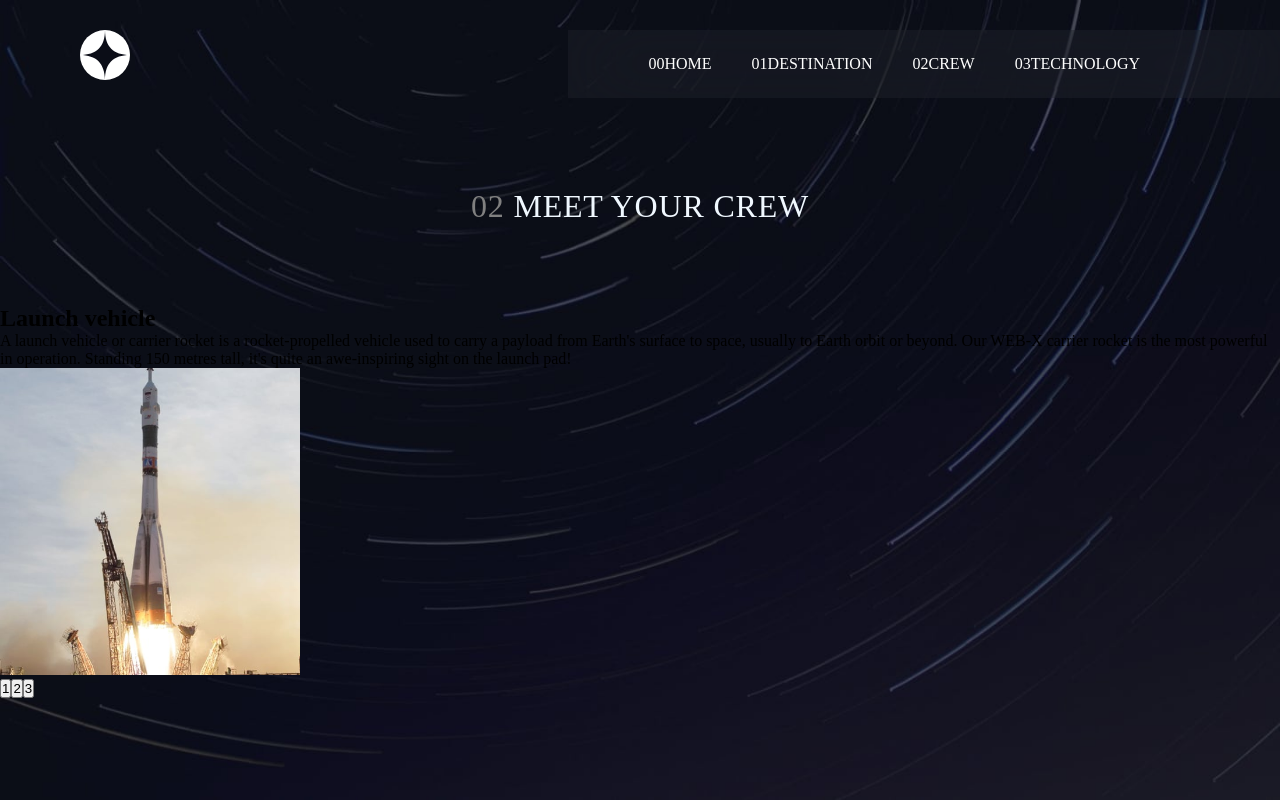
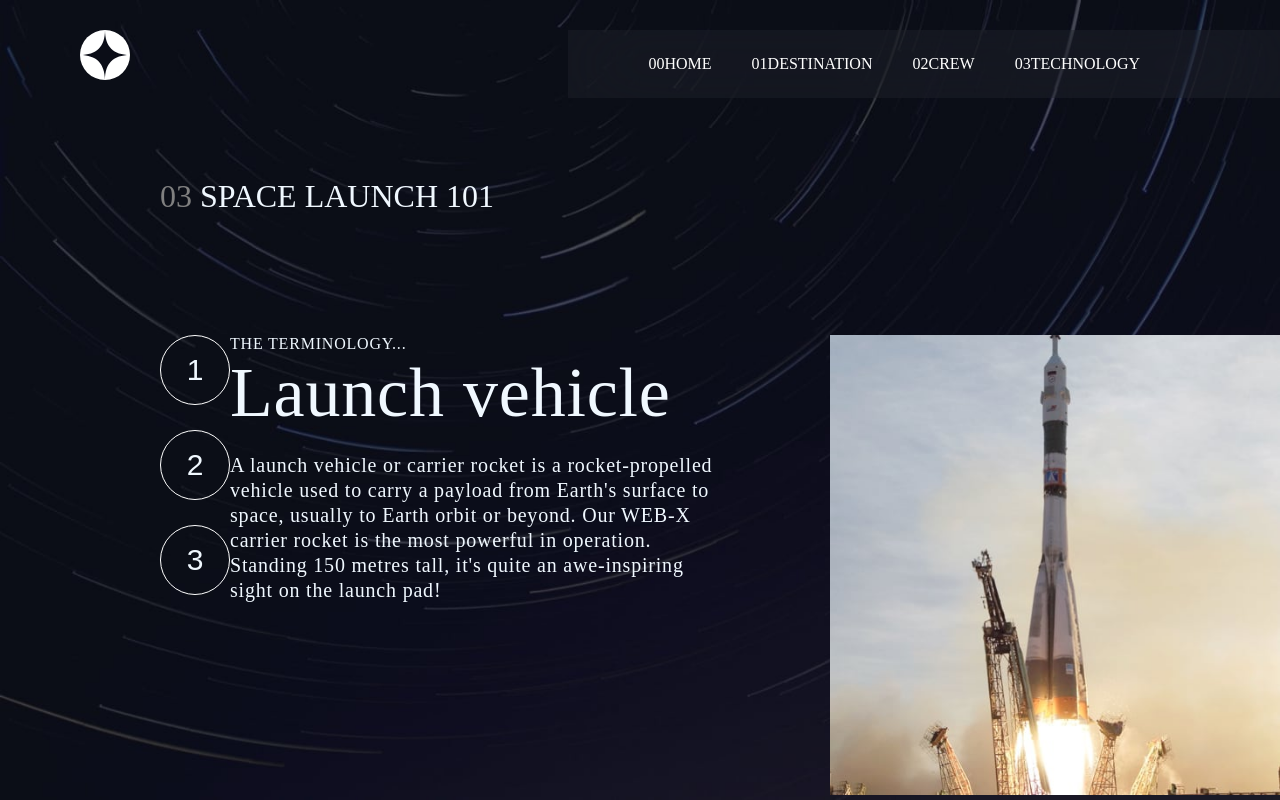
Before and after one commit to AndreiLhu/Space-Tourism-Webiste, a React (Vite) app: page /technology in a window 1280 px wide. Built offline with nearby package versions, Linux system fonts and the light colour scheme.

Commit message:
technology desktop design done

```diff
--- a/src/Components/TechnologyInfo/TechnologyInfo.tsx
+++ b/src/Components/TechnologyInfo/TechnologyInfo.tsx
@@ -1,3 +1,4 @@
+import './technologyInfo.css';
 interface TechnologyInfoContainerProps {
   name: string;
   description: string;
@@ -10,16 +11,17 @@ const TechnologyInfo = ({
   images,
 }: TechnologyInfoContainerProps) => {
   return (
-    <div className="mainTechnologyContainer">
+    <div className="mainTechnologyInfoContainer">
       <div>
-        <h2 className="mainTechnologyName">{name}</h2>
+        <h4 className="terminology">THE TERMINOLOGY...</h4>
+        <h2 className="mainTechnologyInfoName">{name}</h2>
         <p className="descriptionInfo">{description}</p>
-        <img
-          alt={`image of the ${name}`}
-          src={images}
-          className="mainTechnologyPicture"
-        />
       </div>
+      <img
+        alt={`image of the ${name}`}
+        src={images}
+        className="mainTechnologyPicture"
+      />
     </div>
   );
 };
--- a/src/Components/TechnologyInfo/technologyInfo.css
+++ b/src/Components/TechnologyInfo/technologyInfo.css
@@ -0,0 +1,21 @@
+.mainTechnologyInfoContainer {
+  display: flex;
+}
+.terminology {
+  font-weight: 100;
+}
+
+.mainTechnologyPicture {
+  width: 450px;
+}
+.descriptionInfo {
+  max-width: 500px;
+  line-height: 25px;
+  font-size: 20px;
+  margin-right: 100px;
+}
+.mainTechnologyInfoName {
+  font-size: 70px;
+  font-weight: 200;
+  margin-bottom: 20px;
+}
--- a/src/Pages/Technology/Technology.tsx
+++ b/src/Pages/Technology/Technology.tsx
@@ -15,18 +15,11 @@ const Technology: React.FC = () => {
     <>
       <div className="technologyBackground">
         <Navbar />
-        <div className="mainContentCrewDiv">
-          <h1 className="mainTitle">
-            <span className="numberTitle">02</span> MEET YOUR CREW
+        <h1 className="mainTechnologyTitle">
+          <span className="numberTechnologyTitle">03</span> SPACE LAUNCH 101
         </h1>
-        </div>
-        <TechnologyInfo
-          name={technology[technologyId].name}
-          description={technology[technologyId].description}
-          images={technology[technologyId].images.portrait}
-        />
-
-        <ul>
+        <div className="mainContentTechnologyDiv">
+          <ul className="technologyButtonContainer">
             {technology.map((technologyInfo, index) => (
               <button
                 key={index}
@@ -37,6 +30,13 @@ const Technology: React.FC = () => {
               </button>
             ))}
           </ul>
+
+          <TechnologyInfo
+            name={technology[technologyId].name}
+            description={technology[technologyId].description}
+            images={technology[technologyId].images.portrait}
+          />
+        </div>
       </div>
     </>
   );
--- a/src/Pages/Technology/technology.css
+++ b/src/Pages/Technology/technology.css
@@ -6,7 +6,38 @@
   min-height: 100vh;
 }
 
-.mainTechnologyPicture {
-  margin: auto;
-  width: 300px;
+.mainContentTechnologyDiv {
+  margin-left: 20vh;
+  margin-top: 15vh;
+  color: aliceblue;
+  letter-spacing: 0.05rem;
+  display: flex;
+  justify-content: space-between;
 }
+
+.mainTechnologyTitle {
+  color: aliceblue;
+  font-weight: 200;
+  margin-top: 10vh;
+  margin-left: 20vh;
+}
+.numberTechnologyTitle {
+  color: gray;
+}
+
+.technologyButton {
+  font-size: 30px;
+  margin-bottom: 25px;
+  border-radius: 50%;
+  height: 70px;
+  width: 70px;
+  background: transparent;
+  border: 1px solid white;
+  color: aliceblue;
+  display: grid;
+  align-items: center;
+}
+.technologyButton:hover {
+  background-color: aliceblue;
+  color: black;
+}
```
Lines whose indentation alone changed are shown as unchanged.
